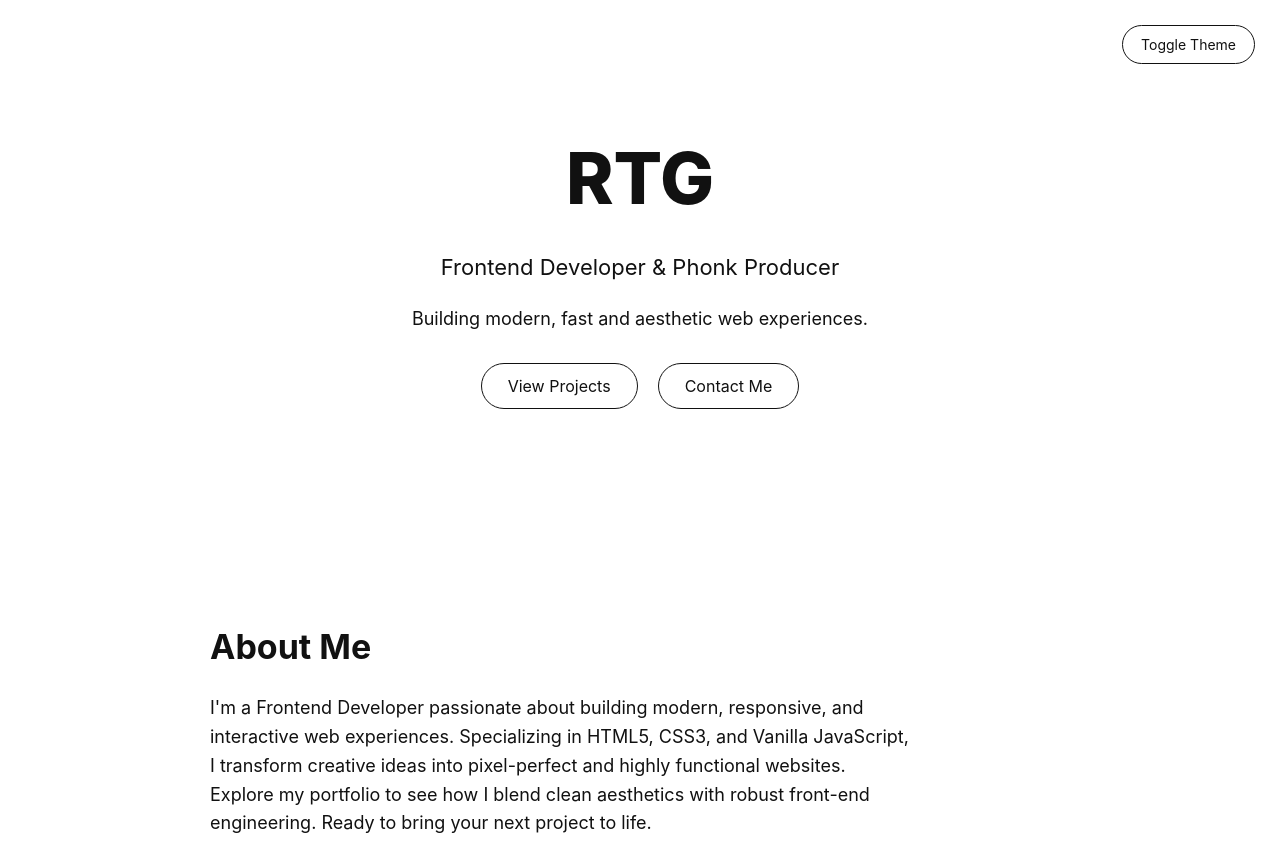
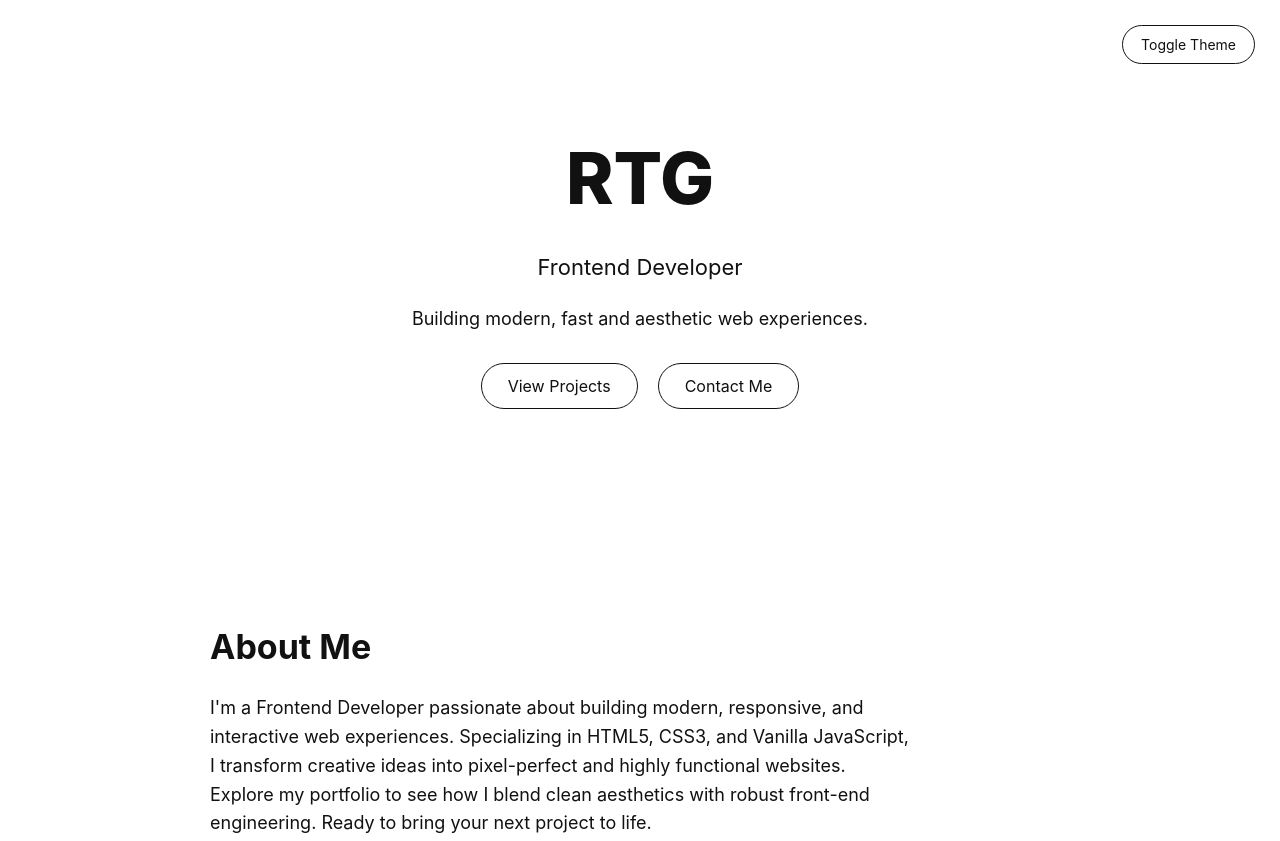
Before and after one commit to krabikokos/RTG-Portfolio, a plain HTML site: page index.html in a window 1280 px wide. Shown: the top 841 px of the page. Drawn offline with Linux system fonts and the light colour scheme.

Commit message:
update index.html add new link

```diff
--- a/index.html
+++ b/index.html
@@ -13,7 +13,7 @@
             <header class="hero">
 
                 <h1>RTG</h1>
-                <h2>Frontend Developer & Phonk Producer</h2>
+                <h2>Frontend Developer</h2>
                 <p>Building modern, fast and aesthetic web experiences.</p>
 
                 <nav class="hero-links">
@@ -132,6 +132,7 @@
                     <li><a href="https://github.com/krabikokos" target="_blank">GitHub</a></li>
                     <li><a href="https://www.linkedin.com/in/%D1%80%D0%B0%D0%BC%D0%B0%D0%B7%D0%B0%D0%BD-%D1%82%D0%BE%D2%9B%D1%82%D0%B0%D0%B2-6a1898332/" target="_blank">LinkedIn</a></li>
                     <li><a href="https://www.fiverr.com/users/toktav_ramazan/seller_dashboard" target="_blank">Fiverr</a></li>
+                    <li><a href="https://www.upwork.com/freelancers/~01f7df3bfb7c7ab2b9?mp_source=share" target="_blank">Upwork</a></li>
                 </ul>
             </section>
 
```
